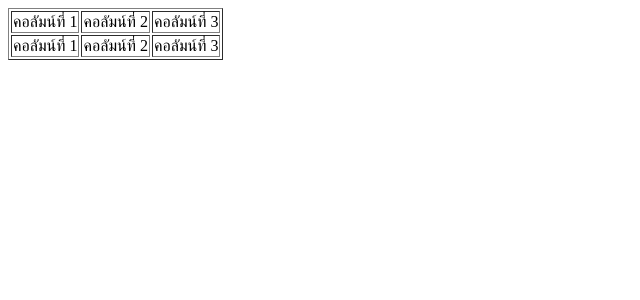
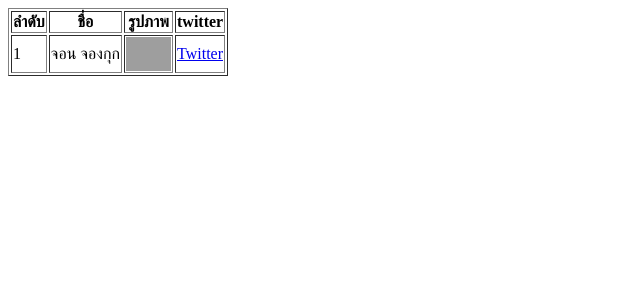
Before and after one commit to sukultabii/sukultabii, a PHP site: page /table.php in a window 1280 px wide. Shown: the top 300 px of the page, without its empty margins (0-640 px from the left). Run offline with PHP 8.4, Linux system fonts and the light colour scheme; grey boxes are pictures that could not be loaded.

Commit message:
Update table.php

```diff
--- a/table.php
+++ b/table.php
@@ -5,14 +5,16 @@
   <body>
     <table border="1">
       <tr>
-        <td>คอลัมน์ที่ 1</td>
-        <td>คอลัมน์ที่ 2</td>
-        <td>คอลัมน์ที่ 3</td>
+        <th>ลำดับ</th>
+        <th>ชื่อ</th>
+        <th>รูปภาพ</th>
+        <th>twitter</th>
       </tr>
       <tr>
-        <td>คอลัมน์ที่ 1</td>
-        <td>คอลัมน์ที่ 2</td>
-        <td>คอลัมน์ที่ 3</td>
+        <td>1</td>
+        <td>จอน จองกุก</td>
+        <td><img src="https://images.app.goo.gl/iqB9yX1jp2zr7xeN8" width="45px"></td>
+        <td><a href="https://twitter.com/BTS_twt">Twitter</a></td>
       </tr>
     </table>
   </body>
```
